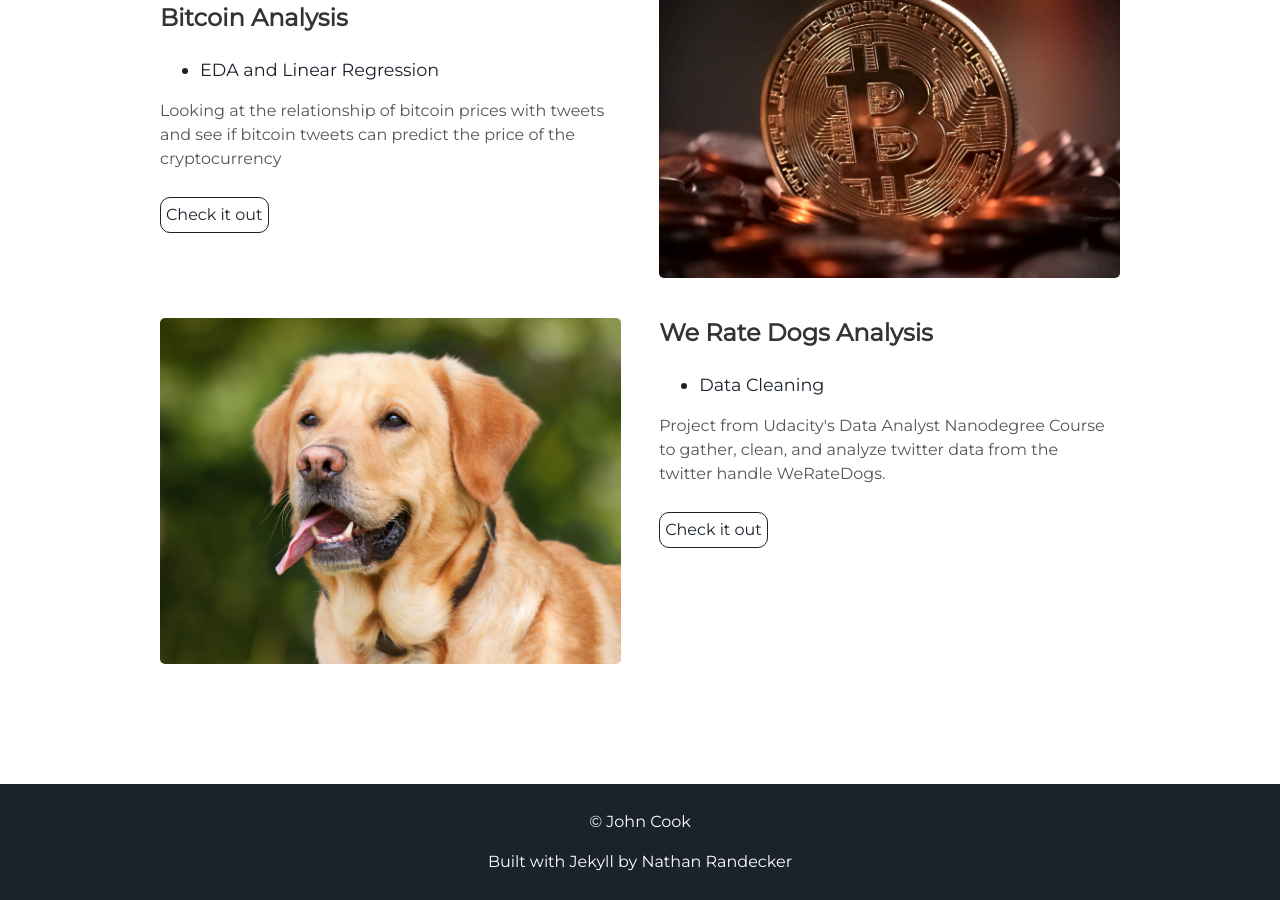
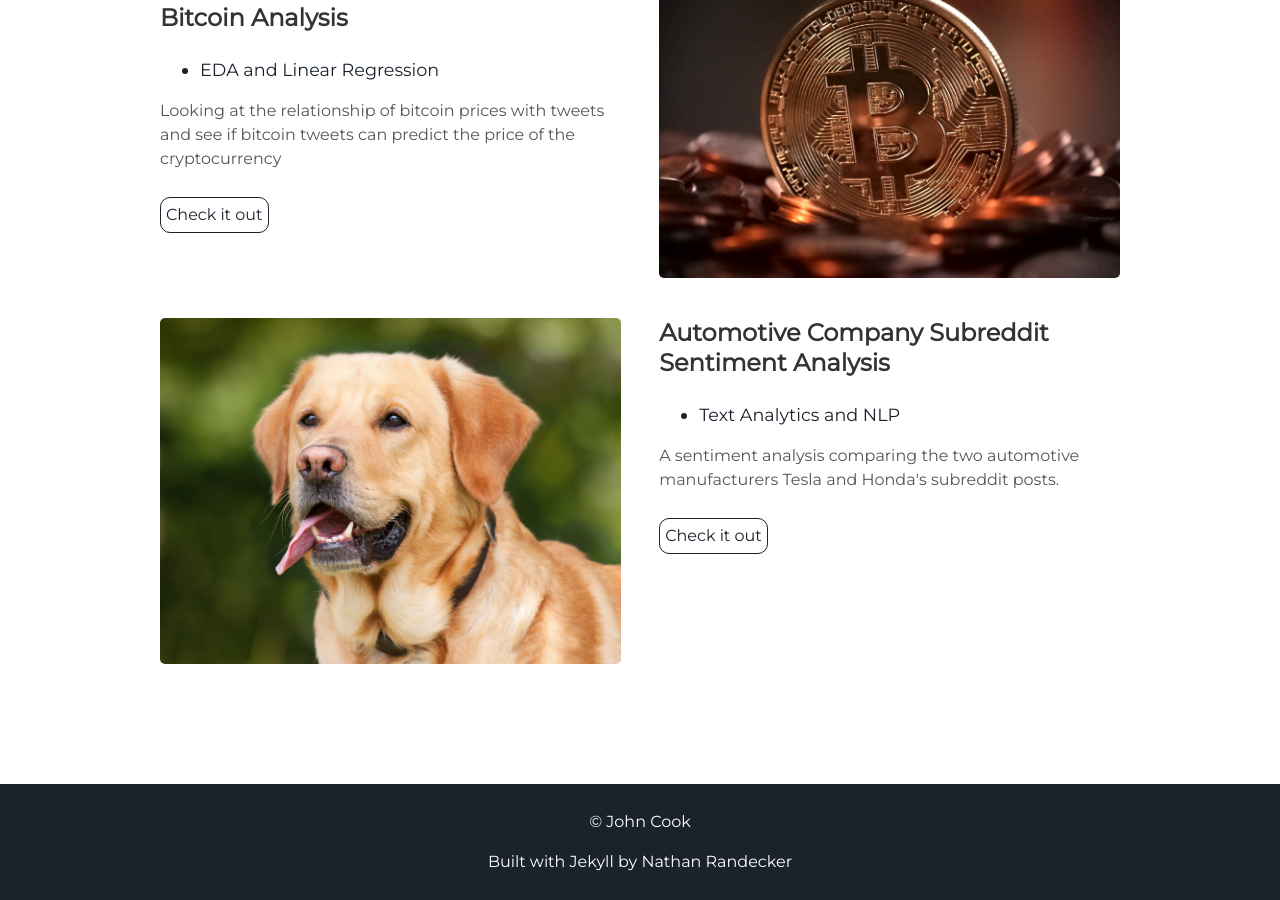
Before and after one commit to johngncook/Analytics-Portfolio, a Jekyll site: the page built from index.html, in a window 1280 px wide and 900 px high, scrolled down 1784 px. Built offline with Jekyll 4.4.1, drawn with Linux system fonts in a browser that asks for light colours; nearby versions of some CDN libraries.

Commit message:
Update projects.html

```diff
--- a/_includes/projects.html
+++ b/_includes/projects.html
@@ -19,11 +19,11 @@
     <img alt="mountains" src="{{ "/assets/img/labrador-retriever-1210559_1920.jpg" | prepend: site.baseurl }}" />
   </div>
   <div class="contents-right">
-    <h3> We Rate Dogs Analysis </h3>
+    <h3> Automotive Company Subreddit Sentiment Analysis </h3>
     <ul>
-      <li> Data Cleaning</li>
+      <li> Text Analytics and NLP </li>
     </ul>
-    <p>Project from Udacity's Data Analyst Nanodegree Course to gather, clean, and analyze twitter data from the twitter handle WeRateDogs.</p>
-    <a class="project-link" href="https://github.com/johngncook/WeRateDogs-Analysis">Check it out</a>
+    <p> A sentiment analysis comparing the two automotive manufacturers Tesla and Honda's subreddit posts.</p>
+    <a class="project-link" href="https://github.com/johngncook/auto-subreddit-sentiment">Check it out</a>
   </div>
 </div>
```
